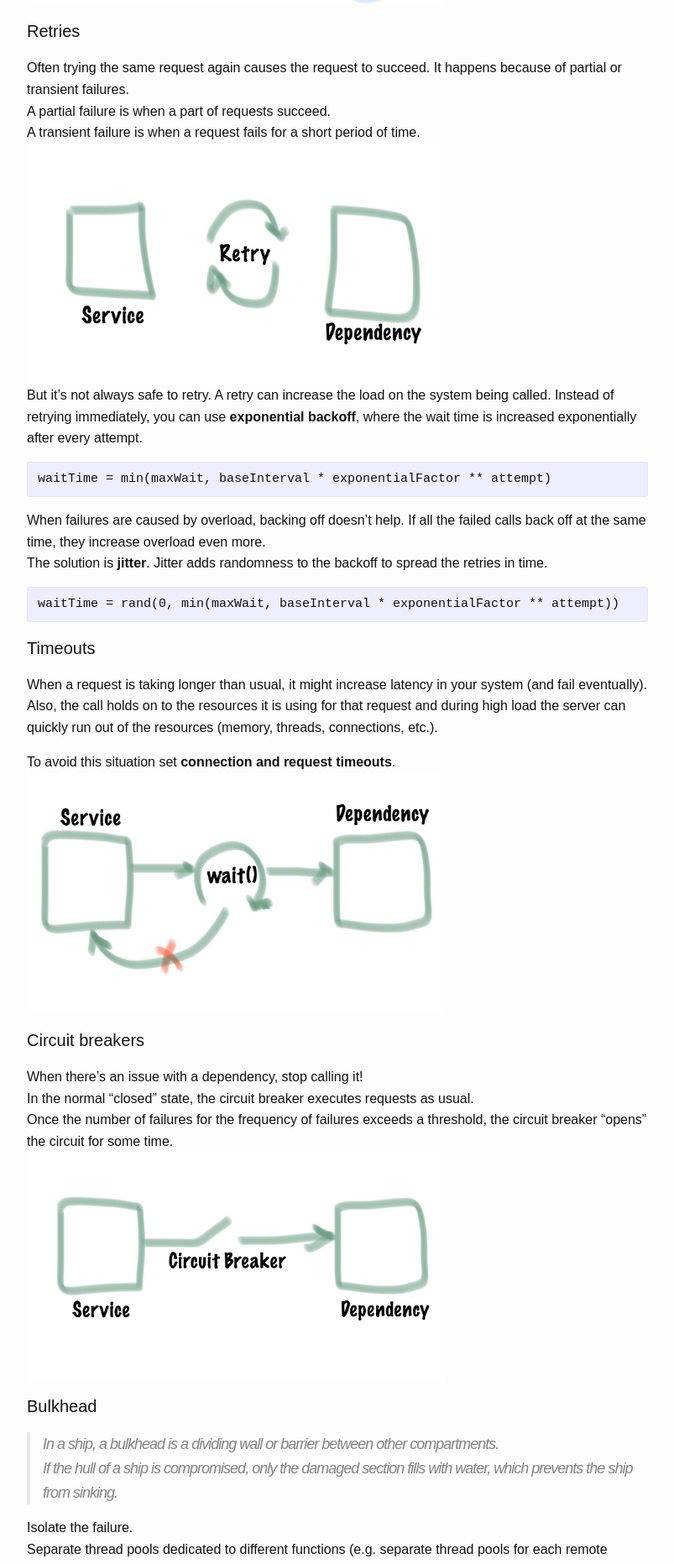
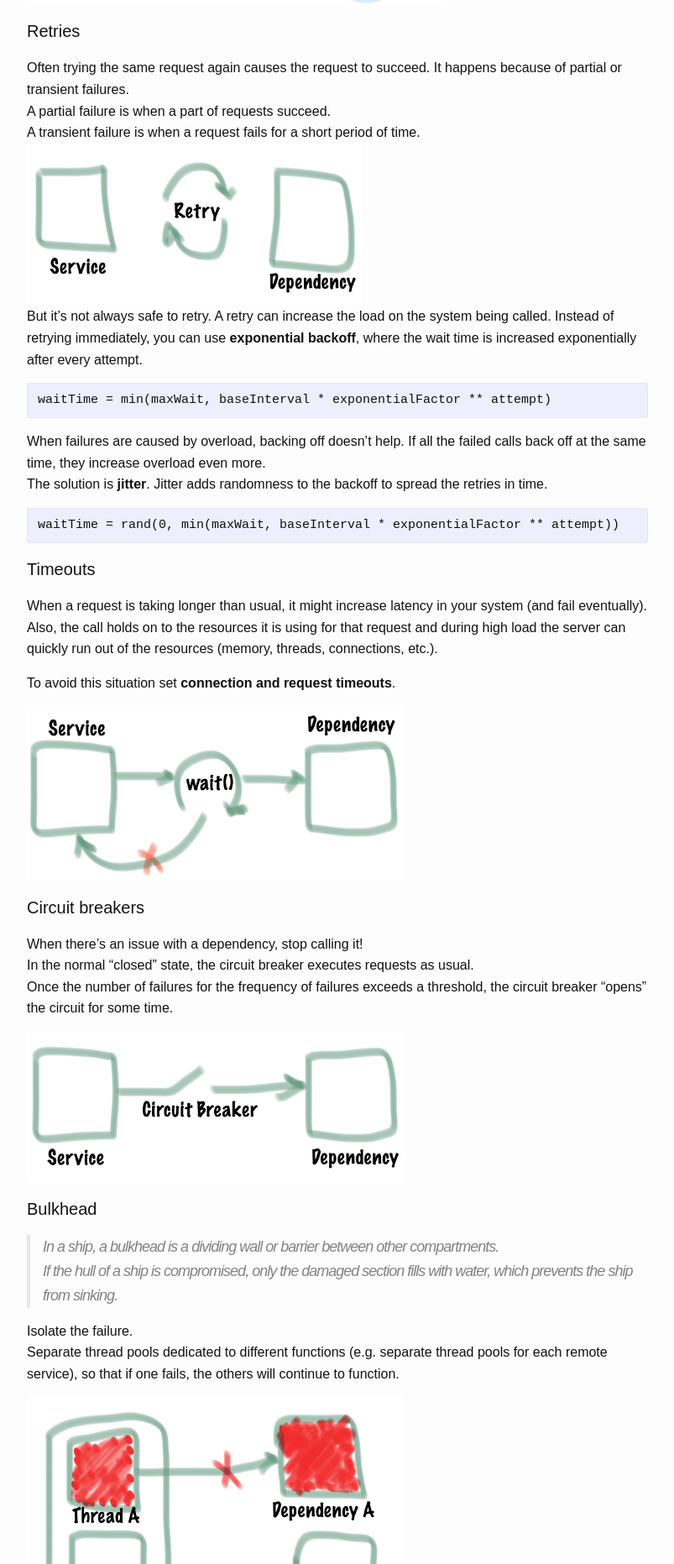
Before and after one commit to liashenko/liashenko.github.io, a Jekyll site: the page built from _posts/2020-01-26-fault-tolerance.markdown, in a window 1280 px wide. Shown: the part 1429-3292 px from the top of the page at 84% size, without its empty margins (238-1041 px from the left). Built offline with Jekyll 4.4.1, drawn with Linux system fonts in a browser that asks for light colours; comment, search, counter and statistics services are not loaded.

Commit message:
Adjust images

````diff
--- a/_posts/2020-01-26-fault-tolerance.markdown
+++ b/_posts/2020-01-26-fault-tolerance.markdown
@@ -7,7 +7,7 @@ categories: [architecture, distributed systems]
 tags: [architecture, dystributed systems, fault tolerance, hystrix, chaos engineering]
 ---
 
-<img src="/assets/posts/resilient-systems/service-and-dependecies1.png" height = "400">
+<img src="/assets/posts/resilient-systems/service-and-dependecies1.png">
 *A distributed system is a network of computers, which are communicating with each other by passing messages, but acting as a single computer to the end-user.*
 
 With distributed power comes big challenges, and one of them is inevitable failures caused by distributed nature.
@@ -25,13 +25,13 @@ How to make your system stable and tolerant to the failures?
 
 Every remote call is a risk to your system health and a single failing call can take the whole system down if not handled properly.
 Let's review some common patterns to handle remote calls.
-<img src="/assets/posts/resilient-systems/failed-deps.png" height = "400">
+<img src="/assets/posts/resilient-systems/failed-deps.png">
 
 #### Retries
 Often trying the same request again causes the request to succeed. It happens because of partial or transient failures.
 A partial failure is when a part of requests succeed.
 A transient failure is when a request fails for a short period of time.
-<img src="/assets/posts/resilient-systems/retry.png" height = "300">
+<img src="/assets/posts/resilient-systems/retry.png" style="max-width:400px">
 But it's not always safe to retry. A retry can increase the load on the system being called. Instead of retrying immediately, you can use **exponential backoff**, where the wait time is increased exponentially after every attempt.
 ```
 waitTime = min(maxWait, baseInterval * exponentialFactor ** attempt)
@@ -47,13 +47,15 @@ When a request is taking longer than usual, it might increase latency in your sy
 Also, the call holds on to the resources it is using for that request and during high load the server can quickly run out of the resources (memory, threads, connections, etc.).
 
 To avoid this situation set **connection and request timeouts**.
-<img src="/assets/posts/resilient-systems/timeouts.png" height = "300">
+
+<img src="/assets/posts/resilient-systems/timeouts.png" style="max-width:450px">
 
 #### Circuit breakers
 When there’s an issue with a dependency, stop calling it!
 In the normal “closed” state, the circuit breaker executes requests as usual.
 Once the number of failures for the frequency of failures exceeds a threshold, the circuit breaker “opens” the circuit for some time.
-<img src="/assets/posts/resilient-systems/cb.png" height = "300">
+
+<img src="/assets/posts/resilient-systems/cb.png" style="max-width:450px">
 
 #### Bulkhead
 > In a ship, a bulkhead is a dividing wall or barrier between other compartments.
@@ -61,7 +63,8 @@ Once the number of failures for the frequency of failures exceeds a threshold, t
 
 Isolate the failure.
 Separate thread pools dedicated to different functions (e.g. separate thread pools for each remote service), so that if one fails, the others will continue to function.
-<img src="/assets/posts/resilient-systems/bulkheads.png" height = "350">
+
+<img src="/assets/posts/resilient-systems/bulkheads.png" style="max-width:450px">
 
 ### Respond when failure happens
 “Fail fast” is generally a good idea:
@@ -75,10 +78,10 @@ However, there are scenarios where your service can provide responses in a “fa
 Some fallback approaches:
 * **Cache**
 Save the data that comes from remote services to a local or remote cache and reuse the cached data as a response during one of the service failure.
-<img src="/assets/posts/resilient-systems/cache.png" height = "400">
+<img src="/assets/posts/resilient-systems/cache.png" style="max-width:350px">
 * **Queue**
 Setup a queue for the requests to a remote service to be persisted until the dependency is available.
-<img src="/assets/posts/resilient-systems/queue.png" height = "350">
+<img src="/assets/posts/resilient-systems/queue.png" style="max-width:400px">
 * **Stubbed (default) values**
 Return default values when personalized options can’t be retrieved.
 * **Fail silently**.
@@ -88,16 +91,16 @@ If possible, disable the functionality that is failing.
 ### Hystrix
 [Hystrix](https://github.com/Netflix/Hystrix/) is a Netflix open-source library that helps you handle Integration Points using the techniques described before: Timeout, Circuit Breaker, Bulkhead, and without effort allows you to provide fallback options.
 
-[<img src="/assets/posts/resilient-systems/hystrix-command-flow-chart.png" height = "400">](../assets/posts/resilient-systems/hystrix-command-flow-chart.png)
+[<img src="/assets/posts/resilient-systems/hystrix-command-flow-chart.png" style="max-width:700px">](../assets/posts/resilient-systems/hystrix-command-flow-chart.png)
 
 Embed the fault tolerance and latency tolerance in your system wrapping the calls to external services into HystrixCommands:
-<img src="/assets/posts/resilient-systems/hystrix-service.png" height = "400">
+<img src="/assets/posts/resilient-systems/hystrix-service.png" style="max-width:600px">
 
 ### Testing
 #### Load testing and stress testing
 Perform load and stress testing to discover how your system behaves under the load. It might uncover unexpected issues and failures in your system.
 Perform the testing for the long period of time to discover how your system behaves under continuous stress.
-<img src="/assets/posts/resilient-systems/load-testing.png" height = "350">
+<img src="/assets/posts/resilient-systems/load-testing.png">
 
 #### Test for remote services failures
 * no response
````
Also changed, not shown: assets/posts/resilient-systems/cache.png, assets/posts/resilient-systems/cb.png, assets/posts/resilient-systems/retry.png, assets/posts/resilient-systems/timeouts.png.
